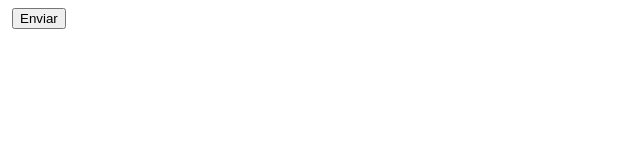
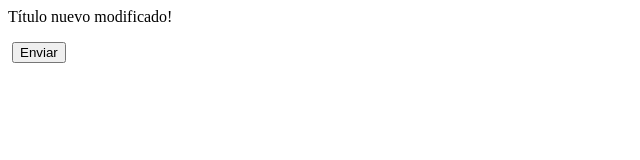
Before and after one commit to mangelchue/curso_git-2, a plain HTML site: page index.html in a window 1280 px wide. Shown: the whole page, without its empty margins (0-640 px from the left). Drawn offline with Linux system fonts and the light colour scheme.

Commit message:
Se modifica el título

```diff
--- a/index.html
+++ b/index.html
@@ -5,7 +5,7 @@
 </head>
 
 <body>
-    <p></p>
+    <p>Título nuevo modificado!</p>
 
     <form action="#" method="post">
         <p></p>
```
